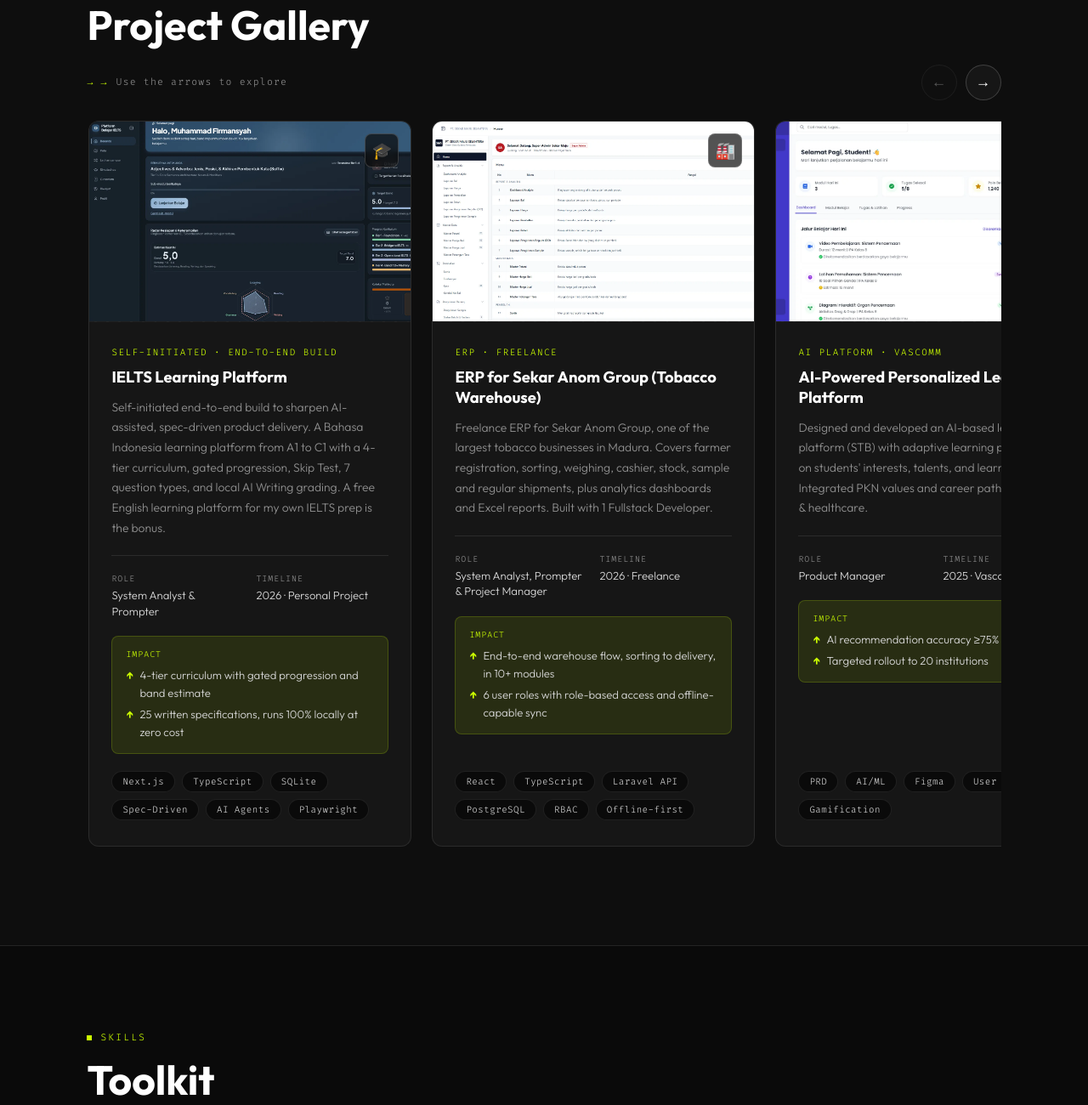
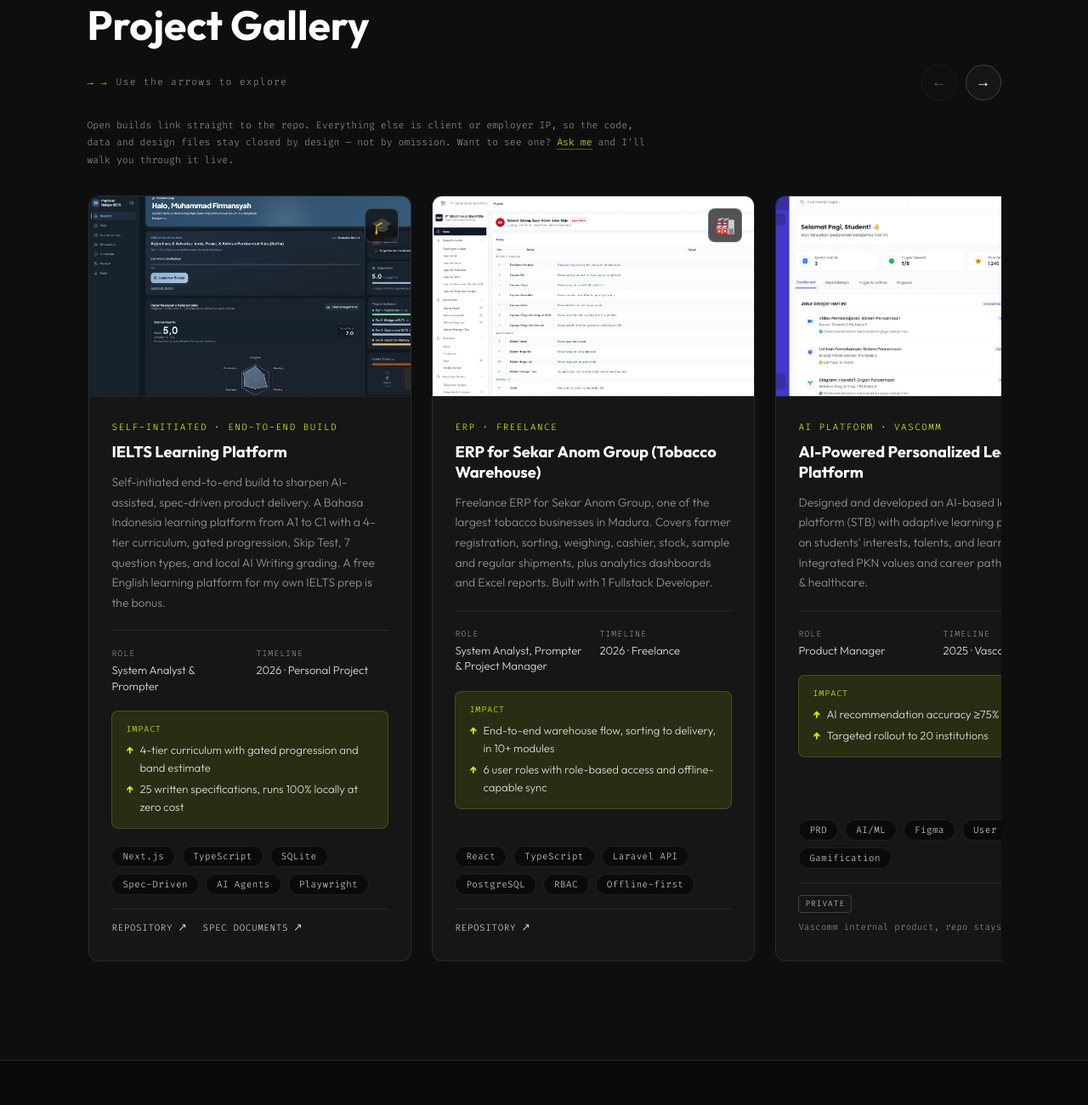
Before and after one commit to FIrmansyxh/portofolio_muhammad_firmansyah, a plain HTML site: page index.html in a window 1280 px wide. Shown: the part 2914-4214 px from the top of the page at 85% size. Drawn offline with Linux system fonts and the light colour scheme.

Commit message:
Add repo links per project and NDA labels for closed client work

```diff
--- a/index.html
+++ b/index.html
@@ -735,6 +735,87 @@
       border: 1px solid var(--border);
       color: var(--text);
       letter-spacing: .04em;
+    }
+
+    /* Verification footer on each project card */
+    .proj-links {
+      display: flex;
+      flex-wrap: wrap;
+      gap: 8px 18px;
+      margin-top: 16px;
+      padding-top: 14px;
+      border-top: 1px solid var(--border);
+    }
+
+    .proj-link {
+      display: inline-flex;
+      align-items: center;
+      gap: 6px;
+      font-family: 'Fira Code', monospace;
+      font-size: .68rem;
+      letter-spacing: .06em;
+      text-transform: uppercase;
+      color: var(--text);
+      text-decoration: none;
+      border-bottom: 1px solid transparent;
+      transition: color .25s, border-color .25s;
+    }
+
+    .proj-link:hover,
+    .proj-link:focus-visible {
+      color: var(--accent);
+      border-bottom-color: var(--accent);
+      outline: none;
+    }
+
+    .proj-link .arw {
+      font-size: .8rem;
+      line-height: 1;
+    }
+
+    .proj-nda {
+      display: flex;
+      align-items: flex-start;
+      flex-wrap: wrap;
+      gap: 8px;
+      margin-top: 16px;
+      padding-top: 14px;
+      border-top: 1px solid var(--border);
+      font-family: 'Fira Code', monospace;
+      font-size: .66rem;
+      letter-spacing: .03em;
+      line-height: 1.7;
+      color: var(--muted);
+    }
+
+    .nda-tag {
+      flex-shrink: 0;
+      font-size: .58rem;
+      letter-spacing: .12em;
+      text-transform: uppercase;
+      padding: 2px 7px;
+      border: 1px solid var(--border-s);
+      border-radius: 4px;
+      color: var(--text);
+    }
+
+    .gallery-note {
+      max-width: 660px;
+      margin: 0 0 26px;
+      font-family: 'Fira Code', monospace;
+      font-size: .72rem;
+      line-height: 1.8;
+      color: var(--muted);
+    }
+
+    .gallery-note a {
+      color: var(--accent);
+      text-decoration: none;
+      border-bottom: 1px solid rgba(204, 255, 0, .35);
+    }
+
+    .gallery-note a:hover {
+      border-bottom-color: var(--accent);
     }
 
     .scroll-hint {
@@ -1329,6 +1410,11 @@
           <button type="button" class="scroll-btn" id="wallNext" aria-label="Next project">&#8594;</button>
         </div>
       </div>
+      <p class="gallery-note fade-up">
+        Open builds link straight to the repo. Everything else is client or employer IP, so the code,
+        data and design files stay closed by design — not by omission. Want to see one?
+        <a href="#contact">Ask me</a> and I'll walk you through it live.
+      </p>
       <div class="scroll-wall-wrapper fade-up" id="wall">
         <div class="scroll-wall">
 
@@ -1361,6 +1447,10 @@
                 </ul>
               </div>
               <div class="proj-chips"><span class="chip">Next.js</span><span class="chip">TypeScript</span><span class="chip">SQLite</span><span class="chip">Spec-Driven</span><span class="chip">AI Agents</span><span class="chip">Playwright</span></div>
+              <div class="proj-links">
+                <a class="proj-link" href="https://github.com/FIrmansyxh/IELTS-Learning-Platform" target="_blank" rel="noopener noreferrer">Repository <span class="arw" aria-hidden="true">↗</span></a>
+                <a class="proj-link" href="https://github.com/FIrmansyxh/IELTS-Learning-Platform/tree/main/specifications" target="_blank" rel="noopener noreferrer">Spec documents <span class="arw" aria-hidden="true">↗</span></a>
+              </div>
             </div>
           </div>
 
@@ -1393,6 +1483,9 @@
                 </ul>
               </div>
               <div class="proj-chips"><span class="chip">React</span><span class="chip">TypeScript</span><span class="chip">Laravel API</span><span class="chip">PostgreSQL</span><span class="chip">RBAC</span><span class="chip">Offline-first</span></div>
+              <div class="proj-links">
+                <a class="proj-link" href="https://github.com/FIrmansyxh/ERP-Sekar-Maju-Sejahtera" target="_blank" rel="noopener noreferrer">Repository <span class="arw" aria-hidden="true">↗</span></a>
+              </div>
             </div>
           </div>
 
@@ -1431,6 +1524,7 @@
               <div class="proj-chips"><span class="chip">PRD</span><span class="chip">AI/ML</span><span
                   class="chip">Figma</span><span class="chip">User Research</span><span class="chip">Gamification</span>
               </div>
+              <div class="proj-nda"><span class="nda-tag">Private</span>Vascomm internal product, repo stays closed</div>
             </div>
           </div>
 
@@ -1467,6 +1561,7 @@
               </div>
               <div class="proj-chips"><span class="chip">Chatbot</span><span class="chip">RAG</span><span
                   class="chip">WhatsApp API</span><span class="chip">B2B SaaS</span></div>
+              <div class="proj-nda"><span class="nda-tag">Private</span>Client deployment — code owned by Vascomm</div>
             </div>
           </div>
 
@@ -1503,6 +1598,7 @@
               </div>
               <div class="proj-chips"><span class="chip">HR Tech</span><span class="chip">AI Scoring</span><span
                   class="chip">ATS Integration</span><span class="chip">Product Design</span></div>
+              <div class="proj-nda"><span class="nda-tag">Private</span>Confidential HR build — can demo live on a call</div>
             </div>
           </div>
 
@@ -1539,6 +1635,7 @@
               </div>
               <div class="proj-chips"><span class="chip">CRM</span><span class="chip">Lead Gen</span><span
                   class="chip">HubSpot</span><span class="chip">WA Business API</span></div>
+              <div class="proj-nda"><span class="nda-tag">Private</span>Vascomm internal, no public code</div>
             </div>
           </div>
 
@@ -1574,6 +1671,7 @@
               </div>
               <div class="proj-chips"><span class="chip">Agile</span><span class="chip">UX Research</span><span
                   class="chip">Figma</span><span class="chip">Conversion</span></div>
+              <div class="proj-nda"><span class="nda-tag">Private</span>Eduwork internal repo, screens on request</div>
             </div>
           </div>
 
@@ -1610,6 +1708,7 @@
               </div>
               <div class="proj-chips"><span class="chip">UX Design</span><span class="chip">Figma</span><span
                   class="chip">IA</span><span class="chip">ClickUp</span></div>
+              <div class="proj-nda"><span class="nda-tag">Private</span>Internal repo; Figma file on request</div>
             </div>
           </div>
 
@@ -1645,6 +1744,7 @@
               </div>
               <div class="proj-chips"><span class="chip">Pitch Deck</span><span class="chip">Business Model</span><span
                   class="chip">Figma</span><span class="chip">Stakeholder</span></div>
+              <div class="proj-nda"><span class="nda-tag">NDA</span>Deck under NDA — happy to present it live</div>
             </div>
           </div>
 
@@ -1680,6 +1780,7 @@
               </div>
               <div class="proj-chips"><span class="chip">UX Research</span><span class="chip">Figma</span><span
                   class="chip">A/B Testing</span><span class="chip">Benchmarking</span></div>
+              <div class="proj-nda"><span class="nda-tag">Private</span>Vidio internal — design files on request</div>
             </div>
           </div>
 
@@ -1715,6 +1816,7 @@
               </div>
               <div class="proj-chips"><span class="chip">MoEngage</span><span class="chip">HTML/CSS/JS</span><span
                   class="chip">CRM</span><span class="chip">In-App</span></div>
+              <div class="proj-nda"><span class="nda-tag">Private</span>Vidio internal build, assets not public</div>
             </div>
           </div>
 
@@ -1751,6 +1853,7 @@
               </div>
               <div class="proj-chips"><span class="chip">Visual Design</span><span class="chip">Canva</span><span
                   class="chip">Campaign</span><span class="chip">Conversion</span></div>
+              <div class="proj-nda"><span class="nda-tag">Private</span>Campaign assets owned by Vidio</div>
             </div>
           </div>
 
@@ -1786,6 +1889,7 @@
               </div>
               <div class="proj-chips"><span class="chip">GCP</span><span class="chip">Ansible</span><span
                   class="chip">Cloud Automation</span><span class="chip">Google Certified</span></div>
+              <div class="proj-nda"><span class="nda-tag">On request</span>Capstone repo available on request</div>
             </div>
           </div>
 
```
